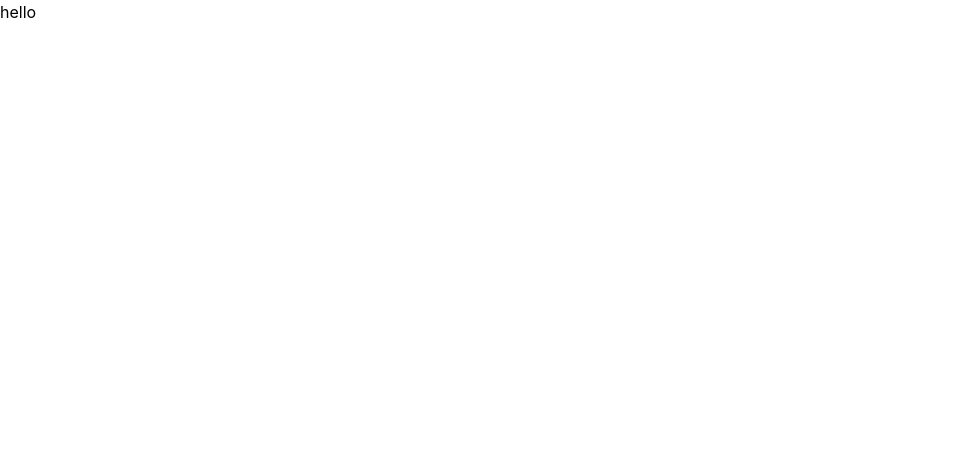
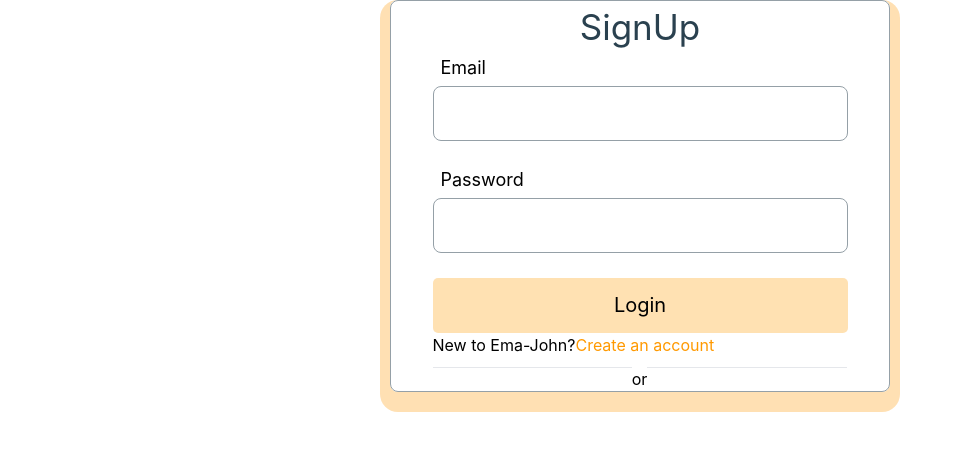
Before and after one commit to mirajulalam/mirajulalam-client-dobby, a React (Create React App) app: page /signup in a window 1280 px wide. Shown: the top 450 px of the page, without its empty margins (0-962 px from the left). Built offline with nearby package versions, Linux system fonts and the light colour scheme.

Commit message:
sign up components added

```diff
--- a/package.json
+++ b/package.json
@@ -9,6 +9,8 @@
     "firebase": "^9.14.0",
     "react": "^18.2.0",
     "react-dom": "^18.2.0",
+    "react-firebase-hooks": "^5.1.0",
+    "react-router-dom": "^6.4.3",
     "react-scripts": "5.0.1",
     "web-vitals": "^2.1.4"
   },
--- a/src/App.js
+++ b/src/App.js
@@ -1,11 +1,13 @@
+import { Route, Routes } from 'react-router-dom';
 import './App.css';
+import SignUp from './components/Shared/SignUp/SignUp';
 
 function App() {
   return (
     <div>
-      <h2>
-        hello
-      </h2>
+      <Routes>
+        <Route path="/signup" element={<SignUp/>} />
+      </Routes>
     </div>
   );
 }
--- /dev/null
+++ b/src/components/Shared/Login/Login.js
@@ -0,0 +1,11 @@
+import React from 'react';
+
+const Login = () => {
+    return (
+        <div>
+            <h3>login</h3>
+        </div>
+    );
+};
+
+export default Login;
--- /dev/null
+++ b/src/components/Shared/SignUp/SignUp.css
@@ -0,0 +1,86 @@
+.form-container {
+    width: 500px;
+    margin: 0 auto;
+    border: 1px solid #95A0A7;
+    border-radius: 8px;
+    box-sizing: border-box;
+    display: flex;
+    justify-content: center;
+    box-shadow: 0px 10px 0px 10px rgba(255, 224, 179, 1);
+}
+
+.form-title {
+    color: #2A414f;
+    font-size: 35px;
+    font-weight: 400;
+    text-align: center;
+}
+
+.input-group {
+    margin-bottom: 25px;
+}
+
+.input-group label {
+    display: block;
+    margin-left: 8px;
+    margin-bottom: 5px;
+    font-size: 18px;
+}
+
+.input-group input {
+    width: 415px;
+    height: 55px;
+    border: 1px solid #95A0A7;
+    box-sizing: border-box;
+    border-radius: 8px;
+    font-size: 24px;
+}
+
+.form-submit {
+    width: 415px;
+    height: 55px;
+    border: none;
+    background-color: rgba(255, 155, 0, 0.3);
+    border-radius: 5px;
+    font-size: 20px;
+    cursor: pointer;
+}
+
+.form-submit:hover {
+    background-color: rgba(255, 155, 0, 0.9);
+}
+
+.form-link {
+    color: #FF9900;
+    text-decoration: none;
+}
+
+.form-line {
+    display: flex;
+    margin-top: 10px;
+}
+
+.form-hr {
+    width: 48%;
+}
+
+.form-google {
+    width: 415px;
+    height: 55px;
+    border-radius: 5px;
+    display: flex;
+    justify-content: center;
+    border: 1px solid gray;
+    align-items: center;
+    margin: 15px 0;
+    cursor: pointer;
+}
+
+.form-google:hover {
+    border: 2px solid gray;
+}
+
+.form-icon {
+    font-size: 35px;
+    margin-right: 5px;
+}
--- /dev/null
+++ b/src/components/Shared/SignUp/SignUp.js
@@ -0,0 +1,64 @@
+import React, { useState } from 'react';
+import './SignUp.css';
+import { Link, useLocation, useNavigate } from 'react-router-dom';
+import { useSignInWithEmailAndPassword } from 'react-firebase-hooks/auth';
+import auth from '../../../firebase.init';
+
+const SignUp = () => {
+    const [email, setEmail] = useState('');
+    const [password, setPassword] = useState('');
+    const [
+        signInWithEmailAndPassword,
+        user,
+        loading,
+        error,
+    ] = useSignInWithEmailAndPassword(auth);
+    const navigate = useNavigate();
+    const location = useLocation();
+    const from = location.state?.from?.pathname || '/';
+
+    const handleEmailBlur = event => {
+        setEmail(event.target.value)
+    }
+    const handlePasswordBlur = event => {
+        setPassword(event.target.value)
+    }
+
+    if (user) {
+        navigate(from, { replace: true })
+    }
+    const handleUserSignIn = event => {
+        event.preventDefault();
+        signInWithEmailAndPassword(email, password)
+    }
+    return (
+        <div className='form-container'>
+            <div>
+                <h2 className='form-title'>SignUp</h2>
+                <form onSubmit={handleUserSignIn}>
+                    <div className="input-group">
+                        <label htmlFor="email">Email</label>
+                        <input onBlur={handleEmailBlur} type="email" name="email" id="" required />
+                    </div>
+                    <div className="input-group">
+                        <label htmlFor="password">Password</label>
+                        <input onBlur={handlePasswordBlur} type="password" name="password" id="" required />
+                    </div>
+                    <p style={{ color: 'red' }}>{error?.message}</p>
+                    {
+                        loading && <p>Loading...</p>
+                    }
+                    <input className='form-submit' type="submit" value="Login" />
+                </form>
+                <p>
+                    New to Ema-John?<Link className='form-link' to='/signup'>Create an account</Link>
+                </p>
+                <div className='form-line'>
+                    <hr className='form-hr' /> or<hr className='form-hr' />
+                </div>
+            </div>
+        </div>
+    );
+};
+
+export default SignUp;
--- a/src/firebase.init.js
+++ b/src/firebase.init.js
@@ -1,6 +1,6 @@
 // Import the functions you need from the SDKs you need
 import { initializeApp } from "firebase/app";
-import { getAuth } from "firebase/app";
+import { getAuth } from "firebase/auth";
 // TODO: Add SDKs for Firebase products that you want to use
 // https://firebase.google.com/docs/web/setup#available-libraries
 
--- a/src/index.js
+++ b/src/index.js
@@ -3,11 +3,14 @@ import ReactDOM from 'react-dom/client';
 import './index.css';
 import App from './App';
 import reportWebVitals from './reportWebVitals';
+import { BrowserRouter } from 'react-router-dom';
 
 const root = ReactDOM.createRoot(document.getElementById('root'));
 root.render(
   <React.StrictMode>
+    <BrowserRouter>
     <App />
+    </BrowserRouter>
   </React.StrictMode>
 );
 
```
Also changed, not shown: 1 other file (tests, documents, lock files or other folders).
